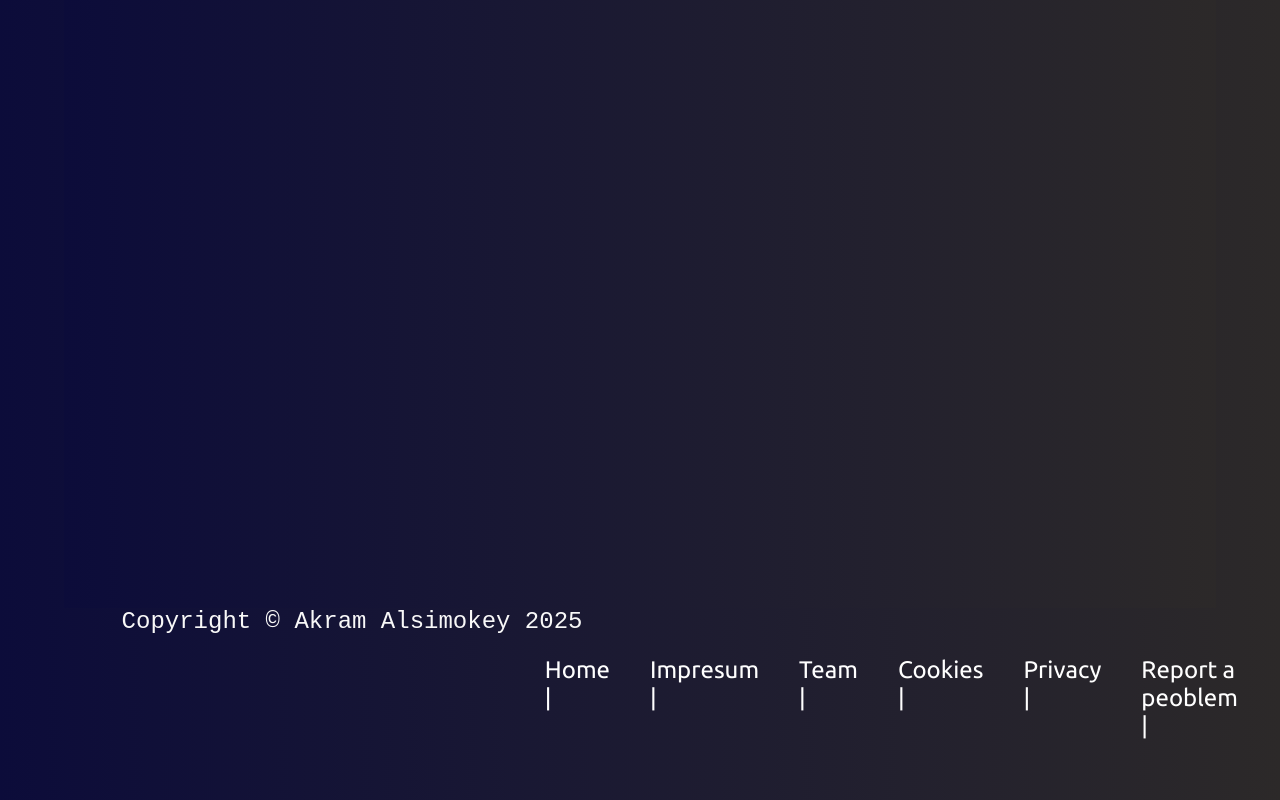
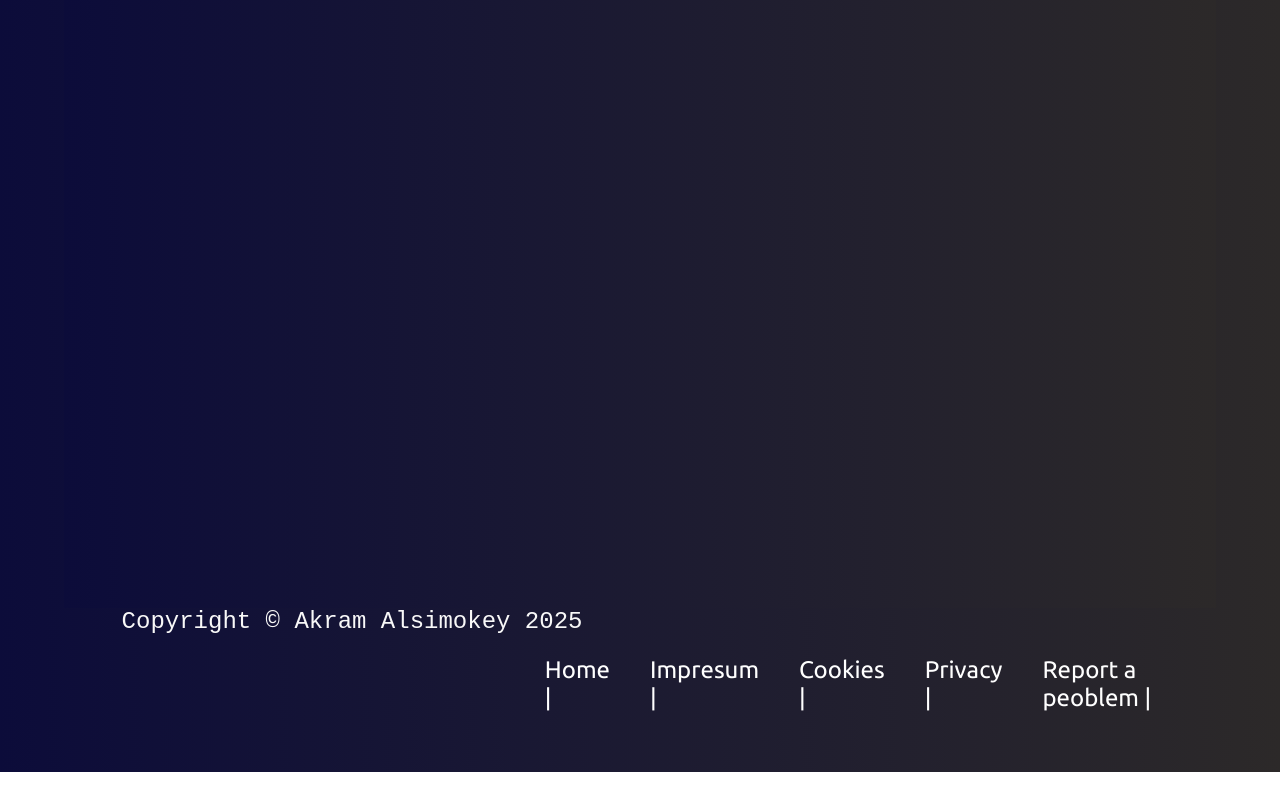
Before and after one commit to Ayman-BK/akram_website, a plain HTML site: page about.html in a window 1280 px wide. Shown: the part 4565-5365 px from the top of the page. After the commit the page ends 5337 px from the top, so only its background shows below. Drawn offline with Linux system fonts and the light colour scheme; files whose address does not match are found by name.

Commit message:
ayman
BK

```diff
--- a/about.html
+++ b/about.html
@@ -28,7 +28,6 @@
         <p class="footer-nav">
             <a href="index.html">Home |</a>
             <a href="contact.html">Impresum |</a>
-            <a href="contact.html">Team |</a>
             <a href="https://en.wikipedia.org/wiki/Cookie">Cookies |</a>
             <a href="https://en.wikipedia.org/wiki/Privacy" target="_blank">Privacy |</a>
             <a href="https://en.wikipedia.org/wiki/Wikipedia:Contact_us">Report a peoblem |</a>
```
Also changed, not shown: books.html (+0 -1 lines), contact.html (+0 -1 lines), index.html (+0 -1 lines).
